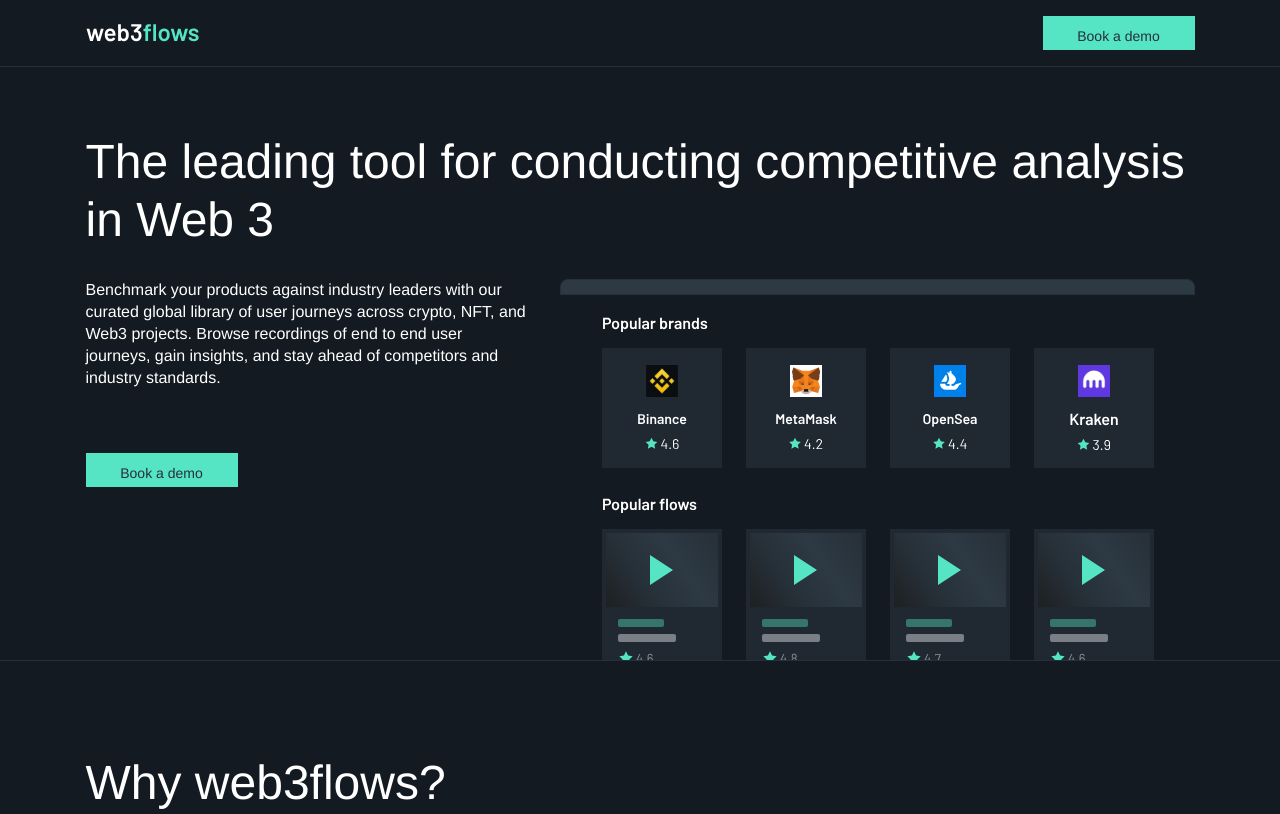
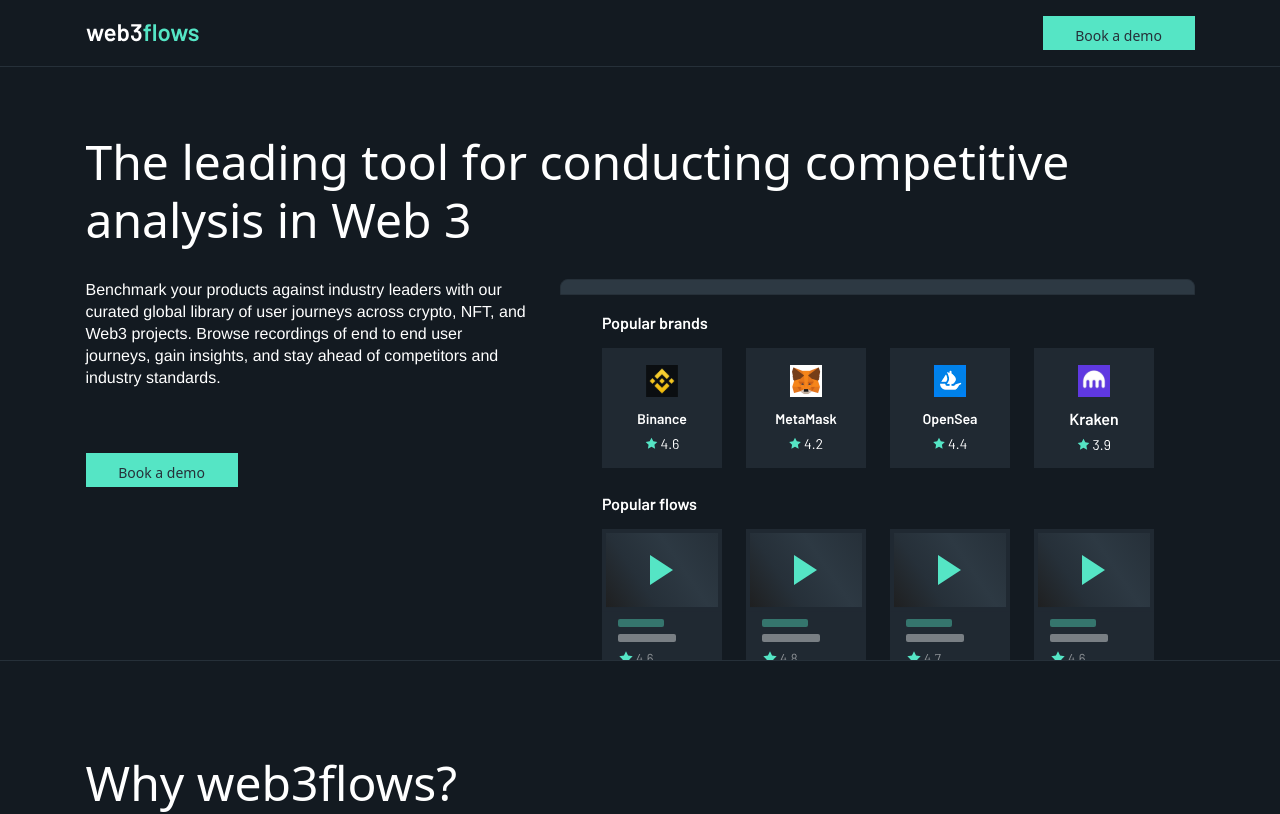
Before and after one commit to ArtemKaufman/Web3Lending, a React (Vite) app: page / in a window 1280 px wide. Shown: the top 814 px of the page. Built offline with nearby package versions, Linux system fonts and the light colour scheme.

Commit message:
add fonts

```diff
--- a/src/Ui/Button.jsx
+++ b/src/Ui/Button.jsx
@@ -9,7 +9,7 @@
   return (
     <button
       onClick={onClick}
-      className={`${buttonType} px-4 py-[10px] text-[#263039] w-[152px] h-[34px] font-medium text-sm `}
+      className={`${buttonType} font-sm-bold px-4 py-[10px] text-[#263039] w-[152px] h-[34px] font-medium text-sm `}
     >
       {text}
     </button>
--- a/src/Ui/Typografy.jsx
+++ b/src/Ui/Typografy.jsx
@@ -7,7 +7,7 @@
     if (type == 'description') {
       return 'text-[16px] text-white font-light leading-[22px]';
     } else if (type == 'title') {
-      return `text-white text-[28px] sm:text-[48px] font-normal leading-[34px] sm:leading-[58px]`;
+      return `font-medium text-white text-[28px] sm:text-[48px] font-normal leading-[34px] sm:leading-[58px]`;
     } else if (type == 'subtitle') {
       return 'text-white text-[20px] ';
     } else if (type == 'darkTitle') {
--- a/tailwind.config.js
+++ b/tailwind.config.js
@@ -2,7 +2,12 @@
 export default {
   content: ['./index.html', './src/**/*.{js,ts,jsx,tsx}'],
   theme: {
-    extend: {},
+    extend: {
+      fontFamily: {
+        'medium': ['SharpGroteskMedium20', 'sans'], // Вказуйте назву шрифту і замініть 'SharpGroteskMedium20' на фактичну назву
+        'sm-bold': ['SharpGroteskSmBold20', 'sans'], // Додайте таке саме для другого шрифту
+      },
+    },
   },
   plugins: [],
 };
```
Also changed, not shown: src/fonts/SharpGroteskMedium20.ttf (added), src/fonts/SharpGroteskSmBold20.ttf (added).
